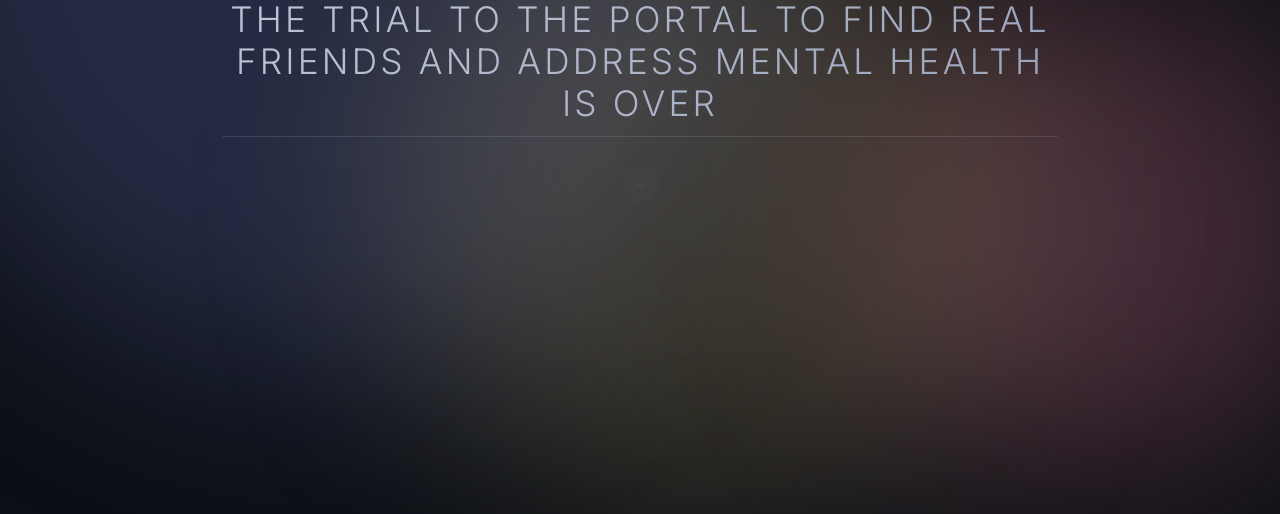
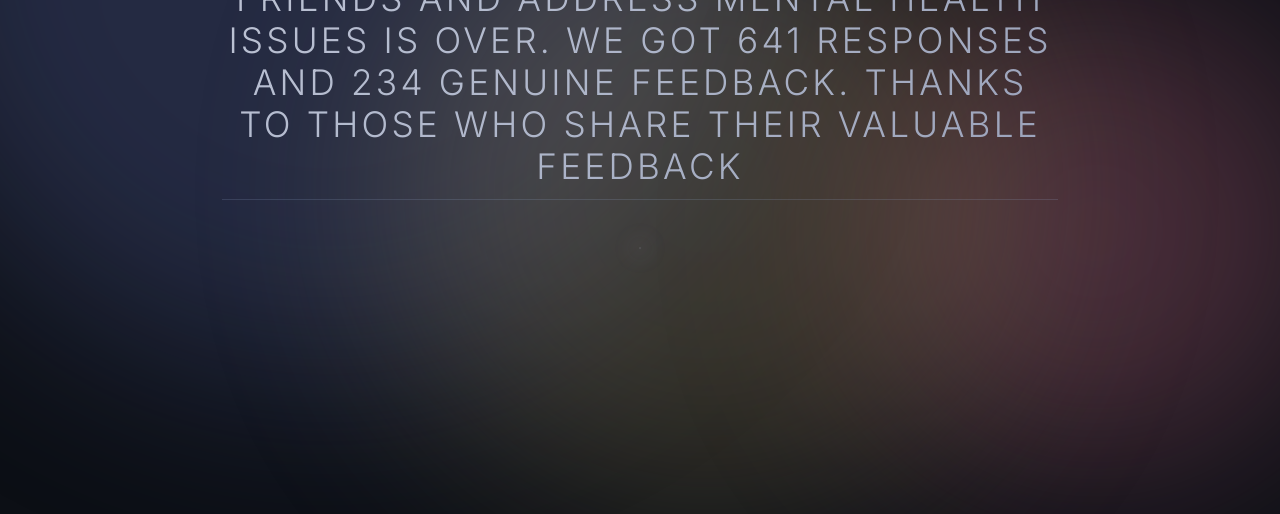
Before and after one commit to webtester-t/linkraat.com, a plain HTML site: page index.html in a window 1280 px wide. Shown: the part 363-877 px from the top of the page. Drawn offline with Linux system fonts and the light colour scheme.

Commit message:
Enhance message with trial feedback details
Updated the message with additional details about the trial results.

```diff
--- a/index.html
+++ b/index.html
@@ -175,7 +175,7 @@
   <!-- main text — exactly what you asked: two phrases, nothing else -->
   <div class="message">
     <h1>You missed it</h1>
-    <div class="sub">The trial to the portal to find real friends and address mental health is over</div>
+    <div class="sub">The trial to the portal to find real friends and address mental health issues is over. We got 641 responses and 234 genuine feedback. Thanks to those who share their valuable feedback</div>
     <!-- not a button, not a form — just a quiet, living pixel -->
     <div class="breathing-dot" aria-hidden="true"></div>
     <!-- the dot is pure abstract animation, no logo, no brand -->
```
